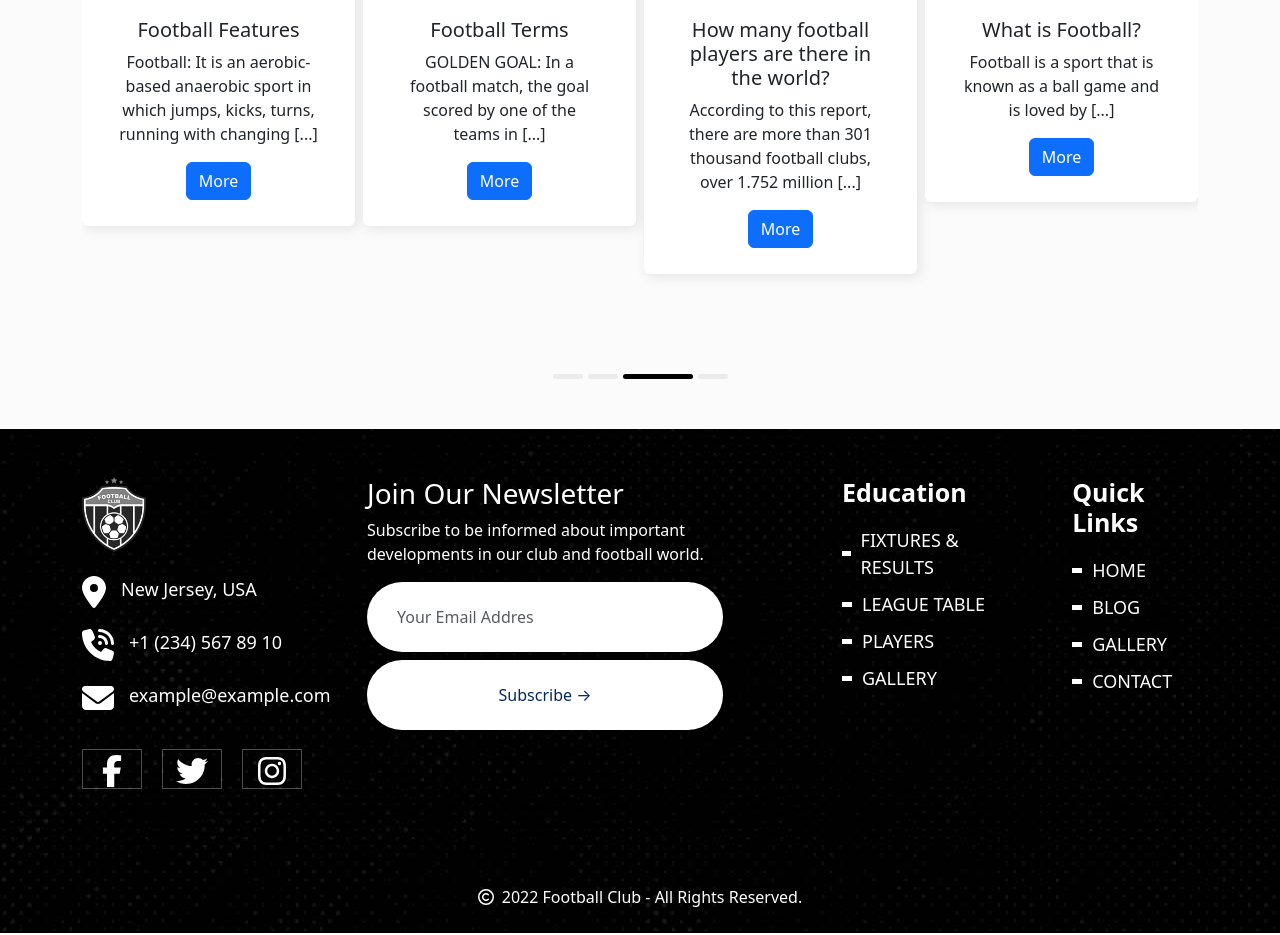
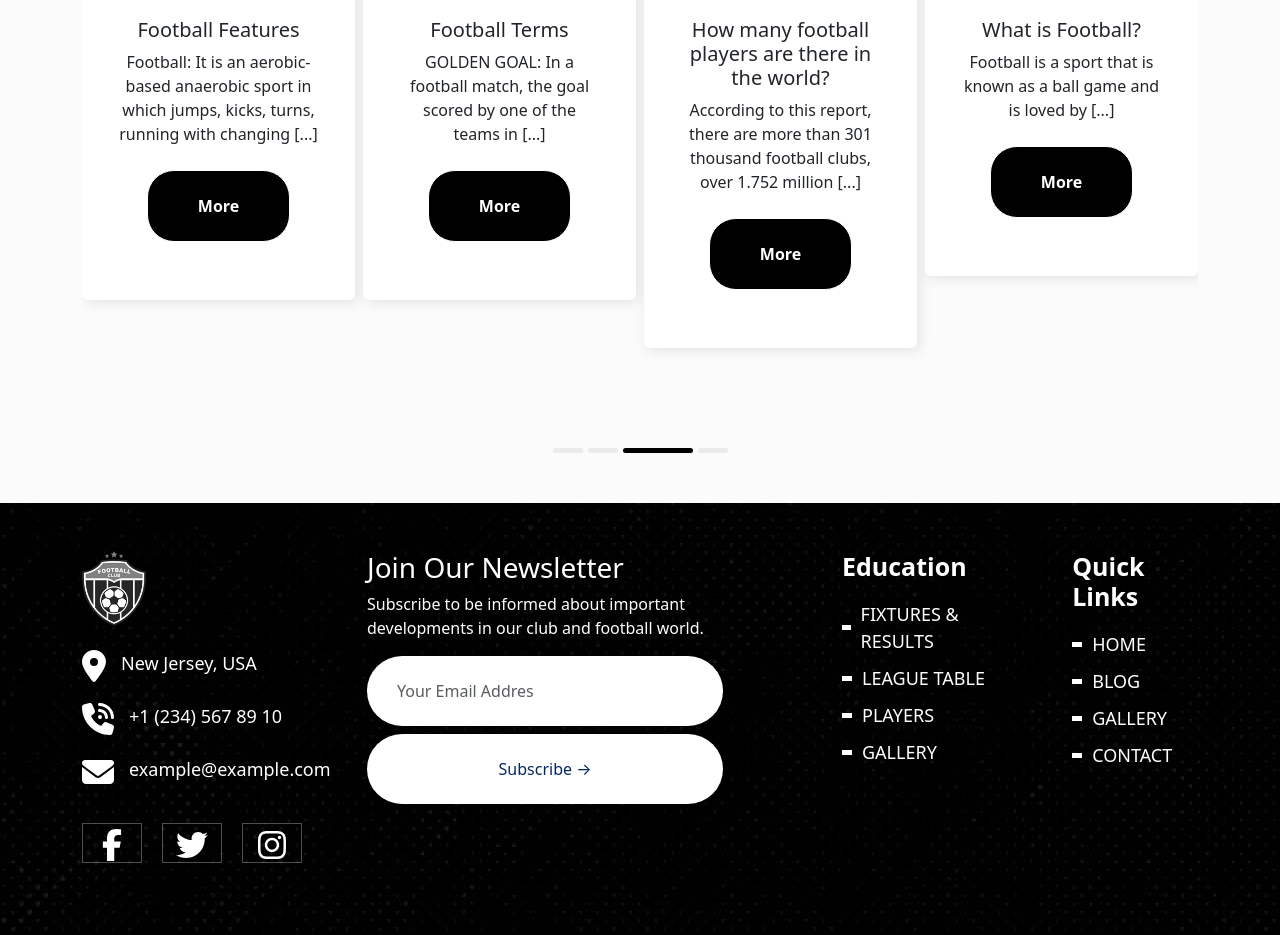
Before and after one commit to FernandoVerderame/proj-html-vuejs, a Vue app: page / in a window 1280 px wide. Shown: the part 4900-5835 px from the top of the page. Built offline with nearby package versions, Linux system fonts and the light colour scheme.

Commit message:
articles with button component

```diff
--- a/src/components/articles/ArticlesCard.vue
+++ b/src/components/articles/ArticlesCard.vue
@@ -1,4 +1,5 @@
 <script>
+import GenericButton from "../generics/GenericButton.vue";
 
 export default {
     name: 'ArticlesCard',
@@ -8,8 +9,8 @@ export default {
             const url = new URL(`../../assets/img/${this.article.image}`, import.meta.url)
             return url.href
         }
-    }
-
+    },
+    components: { GenericButton }
 };
 </script>
 <template>
@@ -19,7 +20,7 @@ export default {
         <div class="card-body">
             <h5 class="card-title">{{ article.title }}</h5>
             <p class="card-text">{{ article.text }}</p>
-            <a href="#" class="btn btn-primary">More</a>
+            <GenericButton buttonText="More" class="black" />
         </div>
     </div>
 </template>
```
